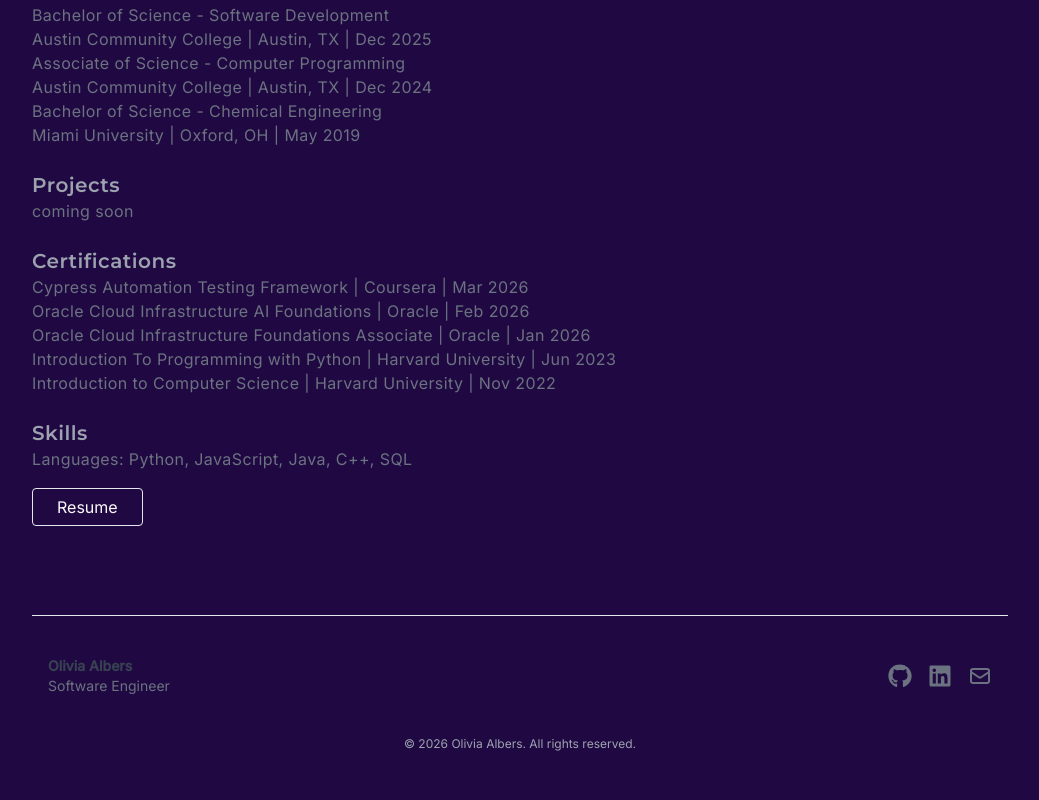
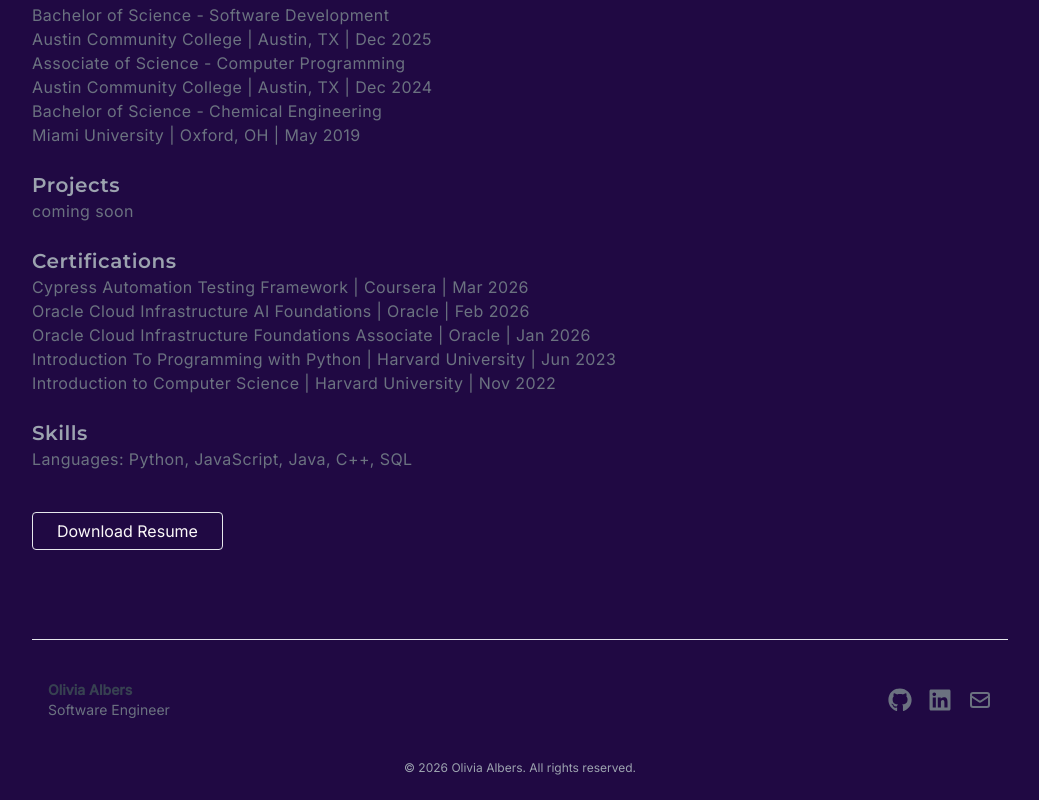
Before and after one commit to oliviajalbers/portfolioWebsite, a Next.js app in the folder my-portfolio/: page / in a window 1280 px wide. Shown: the part 1270-2070 px from the top of the page, without its empty margins (120-1159 px from the left). Before the commit the page ends 2046 px from the top, so only its background shows below. Built offline with nearby package versions, Linux system fonts and the light colour scheme.

Commit message:
update resume button

```diff
--- a/my-portfolio/app/page.js
+++ b/my-portfolio/app/page.js
@@ -216,7 +216,7 @@ export default function Home() {
         <p className="text-base text-gray-500 tracking-wide">Languages: Python, JavaScript, Java, C++, SQL</p>
       </div>
 
-
+      <br></br>
       <div className="mt-6 space-x-4">
         <a
           href="/olivia_albers_resume.pdf"
@@ -224,7 +224,7 @@ export default function Home() {
           target="_blank"
           rel="noopener noreferrer"
         >
-          Resume
+          Download Resume
         </a>
       </div>
       <footer className="mt-24 border-t border-gray-200">
```
